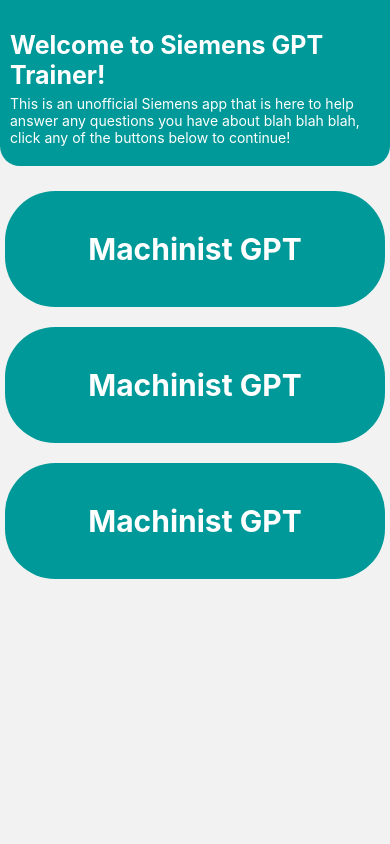
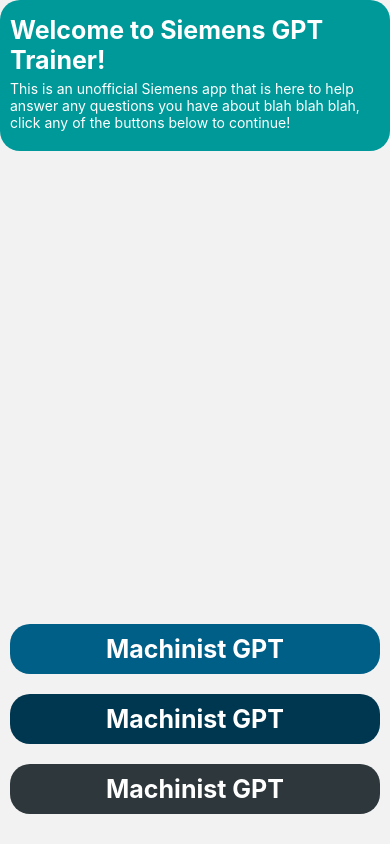
Before and after one commit to Shashhhh/plmenablement, a React Native app in the folder src/frontend/: screen /Home in a window 390 px wide. Built offline with nearby package versions, Linux system fonts and the light colour scheme.

Commit message:
Added safe view
Added safe view for more consistent design across devices

```diff
--- a/src/frontend/screens/home_screen.js
+++ b/src/frontend/screens/home_screen.js
@@ -1,29 +1,37 @@
 import React from 'react';
 import { View, Text, StyleSheet, TouchableOpacity } from 'react-native';
-
+import { SafeAreaView } from 'react-native-safe-area-context';
 export default function HomeScreen({ navigation }) {
   return (
+
+    <SafeAreaView style={styles.safeArea}>
+
     <View style={styles.container}>
-      <View style = {styles.headerStyle}>
+    <View style = {styles.headerStyle}>
       <Text style={styles.welcomeText}>Welcome to Siemens GPT Trainer!</Text>
       <Text style={styles.helperText}>This is an unofficial Siemens app that is here to help answer any questions you have about blah blah blah, click any of the buttons below to continue!</Text>
       </View>
       <View style={styles.buttonContainer}>
-        <TouchableOpacity style={styles.buttonAlign} onPress={() => navigation.navigate('Machinist GPT')}>
+        <TouchableOpacity style={styles.MachinistButton} onPress={() => navigation.navigate('Machinist GPT')}>
           <Text style={styles.buttonText}>Machinist GPT</Text>
         </TouchableOpacity>
-        <TouchableOpacity style={styles.buttonAlign} onPress={() => navigation.navigate('Machinist GPT')}>
+        <TouchableOpacity style={styles.Button2} onPress={() => navigation.navigate('Machinist GPT')}>
           <Text style={styles.buttonText}>Machinist GPT</Text>
         </TouchableOpacity>
-        <TouchableOpacity style={styles.buttonAlign} onPress={() => navigation.navigate('Machinist GPT')}>
+        <TouchableOpacity style={styles.Button3} onPress={() => navigation.navigate('Machinist GPT')}>
           <Text style={styles.buttonText}>Machinist GPT</Text>
         </TouchableOpacity>
       </View>
     </View>
+    </SafeAreaView>
+
   );
 }
 
 const styles = StyleSheet.create({
+  safeArea: {
+    flex: 1,
+  },
   container: {
     flex: 1,
   },
@@ -41,30 +49,48 @@
     flex: 1,
     alignItems: 'center',
     width: '100%',
-    padding: 5,
+    padding: 10,
+    justifyContent: 'flex-end'
   },
-  buttonAlign: {
-    paddingVertical: 40,
+  MachinistButton: {
+    paddingVertical: 10,
     paddingHorizontal: 10,
-    borderRadius: 50,
-    backgroundColor: '#009999',
+    borderRadius: 20,
+    backgroundColor: '#005F87',
+    width: '100%',
+    alignItems: 'center',
+    marginBottom: 20,
+  },
+  Button2: {
+    paddingVertical: 10,
+    paddingHorizontal: 10,
+    borderRadius: 20,
+    backgroundColor: '#003750',
+    width: '100%',
+    alignItems: 'center',
+    marginBottom: 20,
+  },
+  Button3: {
+    paddingVertical: 10,
+    paddingHorizontal: 10,
+    borderRadius: 20,
+    backgroundColor: '#2D373C',
     width: '100%',
     alignItems: 'center',
     marginBottom: 20,
   },
   buttonText: {
     fontWeight: 'bold',
-    fontSize: 30,
+    fontSize: 25,
     color: '#fff',
   },
   headerStyle:
   {
-    paddingTop: 30,
+    paddingTop: 15,
     paddingBottom: 5,
     paddingHorizontal: 10,
     backgroundColor: '#009999',
-    borderBottomLeftRadius: 20,
-    borderBottomRightRadius: 20,
+    borderRadius: 20,
     marginBottom: 20,
   },
 });
```
Also changed, not shown: src/frontend/package.json (+4 -4 lines), 1 other file (tests, documents, lock files or other folders).
